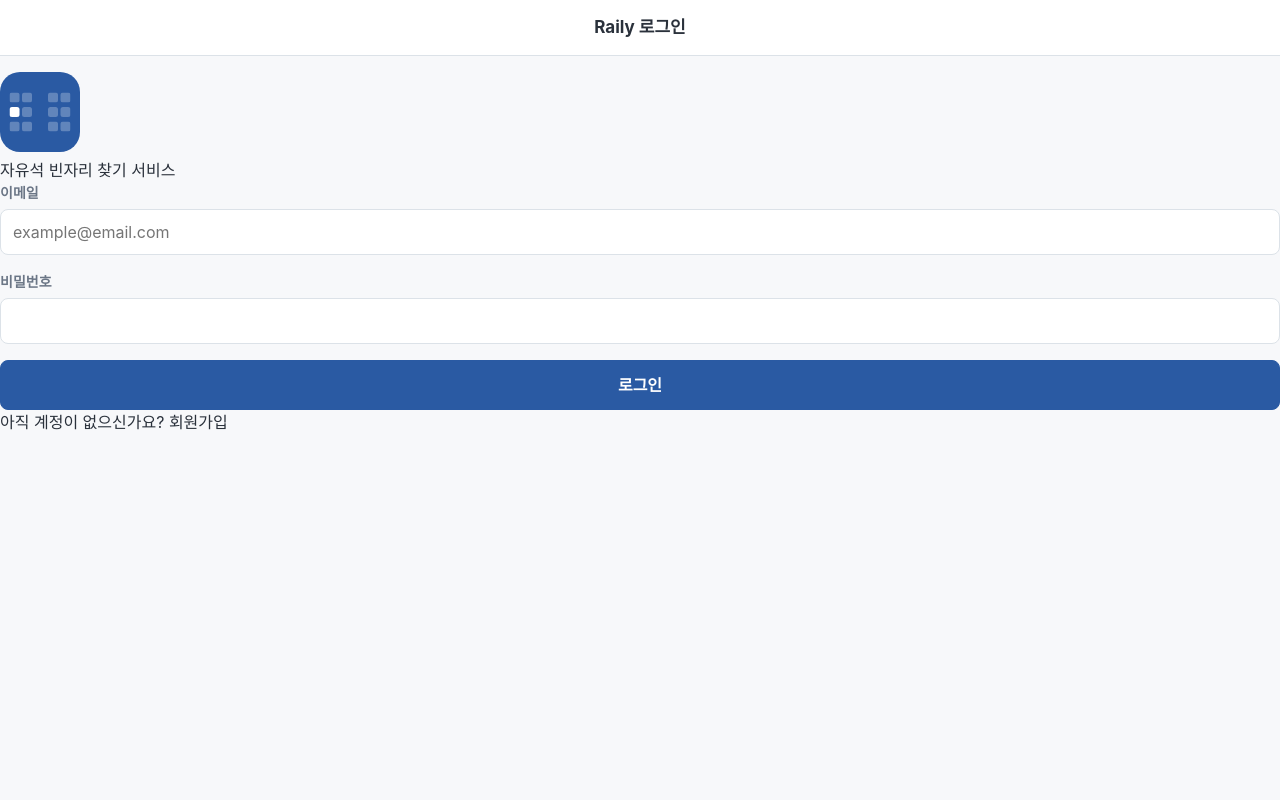
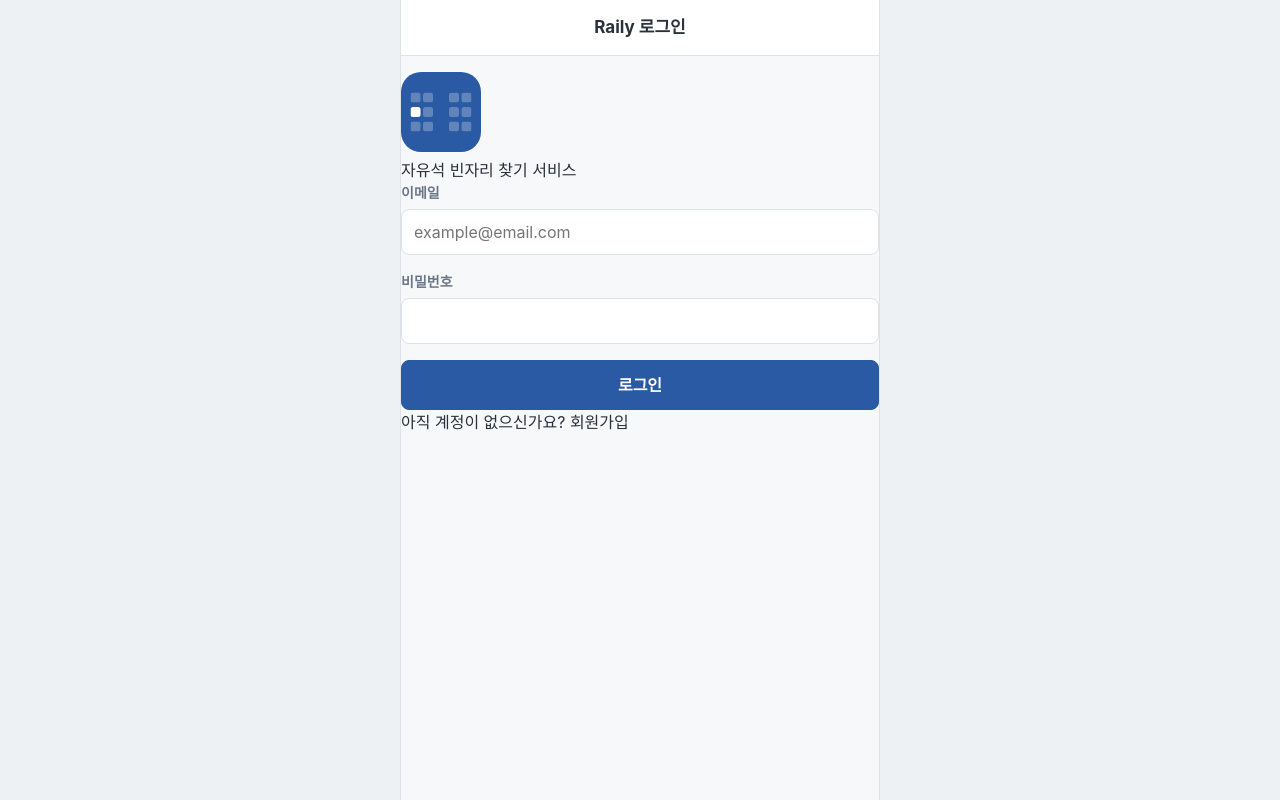
Before and after one commit to Trainners/Raily_Frontend, a React (Vite) app: page / in a window 1280 px wide. Built offline with nearby package versions, Linux system fonts and the light colour scheme; no server answers; a web font is replaced by a local one.

Commit message:
[#50]- feat: ScreenShell max-width 컨테이너 및 Sheet 폭 제한

```diff
--- a/src/app/styles/global.css
+++ b/src/app/styles/global.css
@@ -2,7 +2,7 @@
 @import './tokens.css';
 
 body {
-    background-color: var(--bg-page);
+    background-color: var(--bg-muted);
     color: var(--text-primary);
     font-family: var(--font-sans);
     font-size: var(--font-size-base);
--- a/src/app/styles/tokens.css
+++ b/src/app/styles/tokens.css
@@ -50,4 +50,7 @@
                         system-ui, "Apple SD Gothic Neo", "Noto Sans KR", "Malgun Gothic",
                         Roboto, "Segoe UI", sans-serif;
   --font-size-base:     16px;
+
+  /* layout */
+  --app-max-width:      480px;
 }
--- a/src/shared/ui/Sheet.module.css
+++ b/src/shared/ui/Sheet.module.css
@@ -23,6 +23,8 @@
   bottom: 0;
   left: 0;
   max-height: 80%;
+  max-width: var(--app-max-width);
+  margin-inline: auto;
   overflow-y: auto;
   padding: 24px 20px;
   border-radius: 20px 20px 0 0;
--- a/src/widgets/screen-shell/ui/ScreenShell.module.css
+++ b/src/widgets/screen-shell/ui/ScreenShell.module.css
@@ -2,6 +2,16 @@
     display: flex;
     flex-direction: column;
     min-height: 100dvh;          /* 모바일 주소창 변화에 맞춰 줄어드는 뷰포트 높이 */
+    max-width: var(--app-max-width);
+    margin-inline: auto;         /* 좌우 남는 공간을 똑같이 나눠 가운데 정렬 */
+    background: var(--bg-page);
+}
+
+/* 컨테이너보다 넓은 화면(노트북)에서만 경계선을 그려 앱 영역을 구분한다 */
+@media (min-width: 481px) {
+    .shell {
+        border-inline: 1px solid var(--border-default);
+    }
 }
 
 .main {
```
